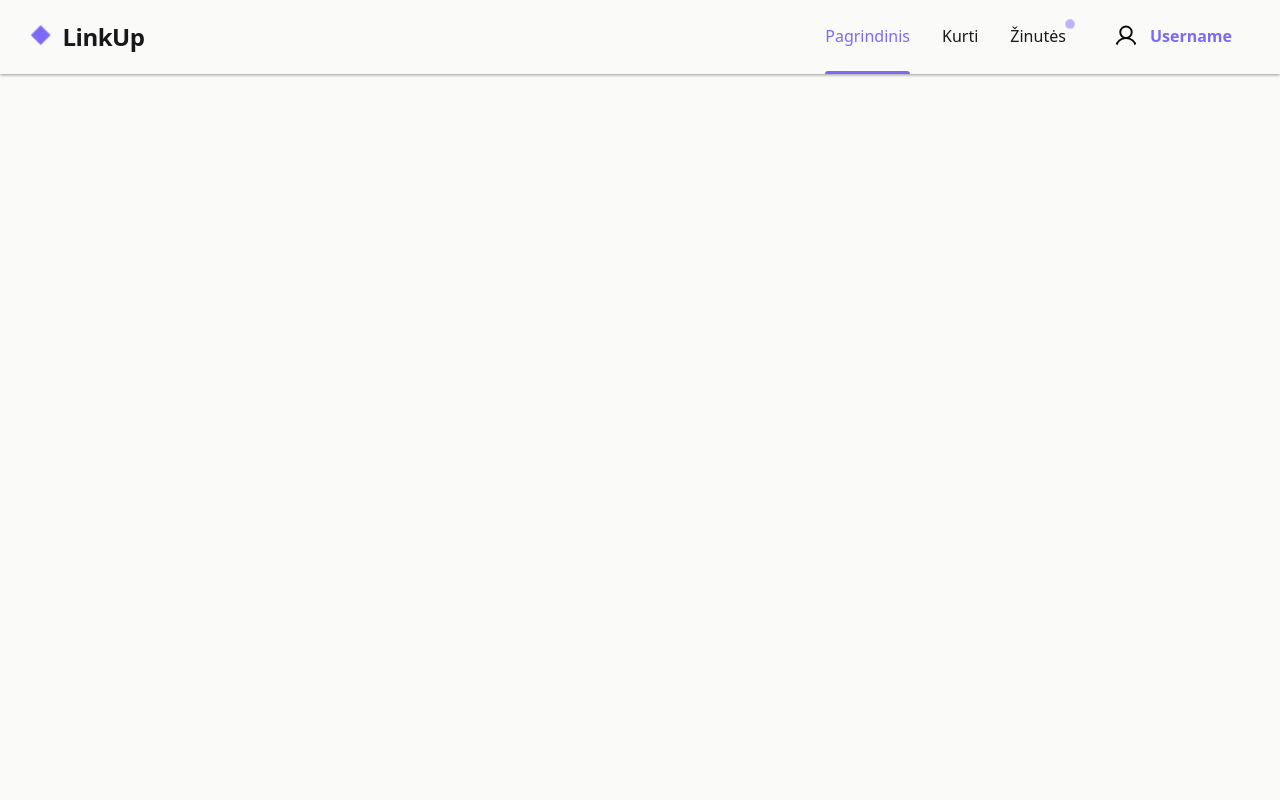
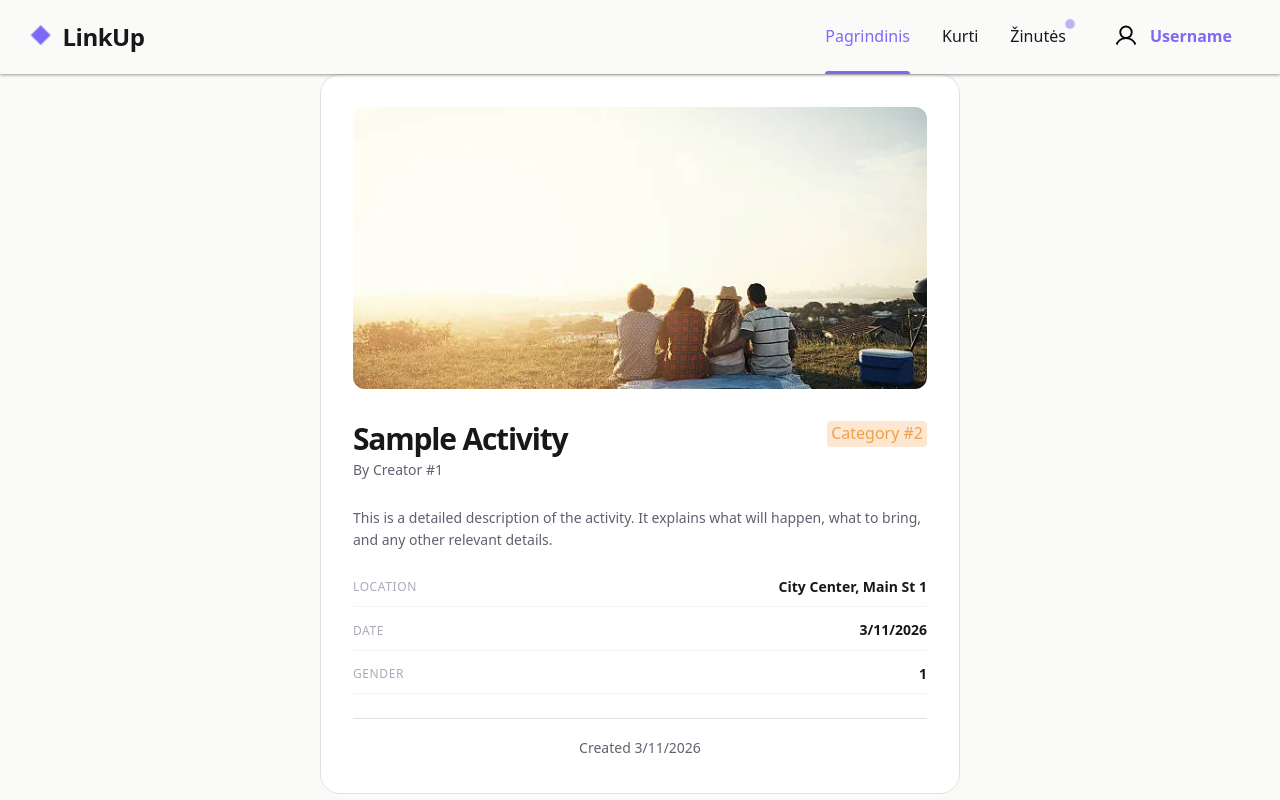
Before and after one commit to mantis-shim/LinkUp, a SvelteKit app: page /app/activities in a window 1280 px wide. Built offline with nearby package versions, Linux system fonts and the light colour scheme.

Commit message:
Added initial layout of activity

```diff
--- /dev/null
+++ b/src/lib/types.ts
@@ -0,0 +1,12 @@
+export interface Activity {
+    id: number;
+    name: string;
+    description: string | null;
+    location: string | null;
+    image_src: string | null;
+    creator_id: number;
+    category_id: number;
+    created_at: string;
+    starts_at: string | null;
+    gender_id: number | null;
+}
--- a/src/routes/app/+layout.svelte
+++ b/src/routes/app/+layout.svelte
@@ -0,0 +1,21 @@
+<script lang="ts">
+    import { onMount } from 'svelte';
+    import { page } from '$app/stores';
+    import { get } from 'svelte/store';
+
+    let { children } = $props();
+
+</script>
+
+<div class="app-container">
+    {@render children()}
+
+</div>
+
+
+<style>
+    .app-container{
+        max-width: 1024px;
+        margin: auto;
+    }
+</style>
--- a/src/routes/app/activities/+page.svelte
+++ b/src/routes/app/activities/+page.svelte
@@ -0,0 +1,161 @@
+<script lang="ts">
+	import type { Activity } from '$lib/types';
+
+	export let data;
+	const activity: Activity = data?.activity || {
+		id: 1,
+		name: 'Sample Activity',
+		description: 'This is a detailed description of the activity. It explains what will happen, what to bring, and any other relevant details.',
+		location: 'City Center, Main St 1',
+		image_src: "/images/article1.webp",
+		creator_id: 1,
+		category_id: 2,
+		created_at: new Date().toISOString(),
+		starts_at: new Date().toISOString(),
+		gender_id: 1
+	};
+</script>
+
+<div>
+	<article>
+		<!-- Image Placeholder -->
+		<figure>
+			{#if activity.image_src}
+				<img src={activity.image_src} alt={activity.name} />
+			{:else}
+				<div style="aspect-ratio: 1/1; background: var(--color-bg-secondary); display: flex; align-items: center; justify-content: center; border-radius: var(--radius-lg);">
+					<svg xmlns="http://www.w3.org/2000/svg" width="48" height="48" viewBox="0 0 24 24" fill="none" stroke="var(--color-text-subtle)" stroke-width="2" stroke-linecap="round" stroke-linejoin="round">
+						<rect x="3" y="3" width="18" height="18" rx="2" ry="2"/><circle cx="8.5" cy="8.5" r="1.5"/><polyline points="21 15 16 10 5 21"/>
+					</svg>
+				</div>
+			{/if}
+		</figure>
+
+		<!-- Content -->
+		<section>
+			<header>
+				<div class="title-group">
+					<h1>{activity.name}</h1>
+					<small>By Creator #{activity.creator_id}</small>
+				</div>
+				<mark>Category #{activity.category_id}</mark>
+			</header>
+
+			{#if activity.description}
+				<p>{activity.description}</p>
+			{/if}
+
+			<div class="info-list">
+				<div class="info-item">
+					<span class="label">Location</span>
+					<span class="value">{activity.location || 'Not set'}</span>
+				</div>
+				<div class="info-item">
+					<span class="label">Date</span>
+					<span class="value">{activity.starts_at ? new Date(activity.starts_at).toLocaleDateString() : 'TBD'}</span>
+				</div>
+				<div class="info-item">
+					<span class="label">Gender</span>
+					<span class="value">{activity.gender_id || 'Any'}</span>
+				</div>
+			</div>
+
+			<footer>
+				<small>Created {new Date(activity.created_at).toLocaleDateString()}</small>
+			</footer>
+		</section>
+	</article>
+</div>
+
+<style>
+	article {
+		background: var(--color-surface);
+		border: 1px solid var(--color-border);
+		border-radius: var(--radius-xl);
+		padding: var(--space-8);
+		max-width: var(--max-w-sm);
+		margin: 0 auto;
+		height: 90dvh;
+		display: flex;
+		flex-direction: column;
+		box-shadow: none;
+		box-sizing: border-box;
+		overflow: hidden;
+	}
+
+	figure {
+		flex: 1;
+		min-height: 0;
+		margin: 0 0 var(--space-8) 0;
+		border-radius: var(--radius-lg);
+		overflow: hidden;
+	}
+
+	figure img,
+	figure div {
+		height: 100%;
+		width: 100%;
+		object-fit: cover;
+	}
+
+	header {
+		display: flex;
+		justify-content: space-between;
+		align-items: flex-start;
+		margin-bottom: var(--space-6);
+	}
+
+	.title-group h1 {
+		font-size: var(--text-3xl);
+		line-height: var(--leading-tight);
+	}
+
+	section {
+		display: flex;
+		flex-direction: column;
+		flex-shrink: 0;
+	}
+
+	section > p {
+		color: var(--color-text-muted);
+		margin-bottom: var(--space-6);
+		font-size: var(--text-sm);
+		max-width: 100%;
+	}
+
+	.info-list {
+		display: flex;
+		flex-direction: column;
+		gap: var(--space-3);
+		margin-bottom: var(--space-6);
+	}
+
+	.info-item {
+		display: flex;
+		justify-content: space-between;
+		align-items: center;
+		padding-bottom: var(--space-2);
+		border-bottom: 1px solid var(--color-bg-secondary);
+	}
+
+	.label {
+		font-size: var(--text-xs);
+		font-weight: var(--font-medium);
+		color: var(--color-text-subtle);
+		text-transform: uppercase;
+		letter-spacing: 0.05em;
+	}
+
+	.value {
+		font-size: var(--text-sm);
+		font-weight: var(--font-semibold);
+		color: var(--color-text);
+	}
+
+	footer {
+		margin-top: auto;
+		border-top: 1px solid var(--color-border);
+		padding-top: var(--space-4);
+		text-align: center;
+	}
+</style>
```
Also changed, not shown: static/images/article1.webp (added).
